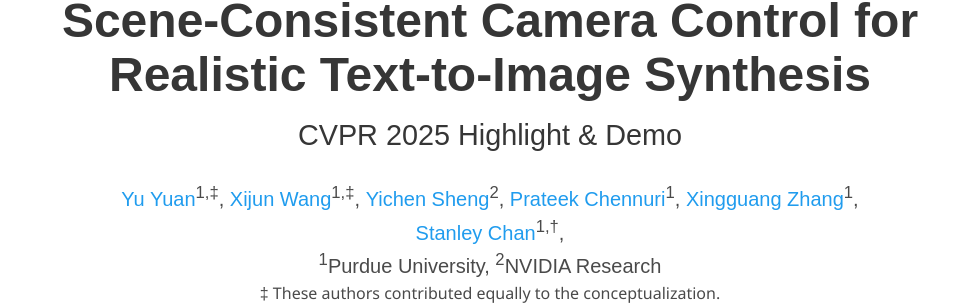
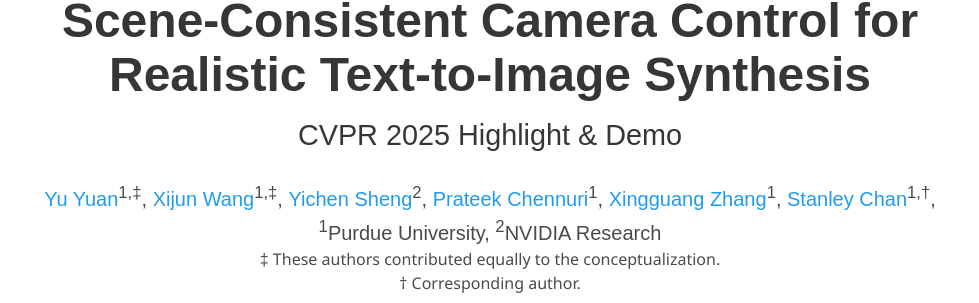
Before and after one commit to generative-photography/project, a plain HTML site: page index.html in a window 1280 px wide. Shown: the part 108-411 px from the top of the page, without its empty margins (150-1129 px from the left). Drawn offline with nearby package versions, Linux system fonts and the light colour scheme; some icons are missing; a web font is replaced by a local one.

Commit message:
update CVPR Highlight

```diff
--- a/index.html
+++ b/index.html
@@ -69,8 +69,6 @@
       <a href="https://www.linkedin.com/in/prateek-chennuri-3a25a8171/">Prateek Chennuri</a><sup>1</sup>,</span>
     <span class="author-block">
       <a href="https://xg416.github.io/">Xingguang Zhang</a><sup>1</sup>,</span>
-  </div>
-  <div class="author-row">
     <span class="author-block">
       <a href="https://engineering.purdue.edu/ChanGroup/stanleychan.html">Stanley Chan</a><sup>1,†</sup>,</span>
   </div>
```
